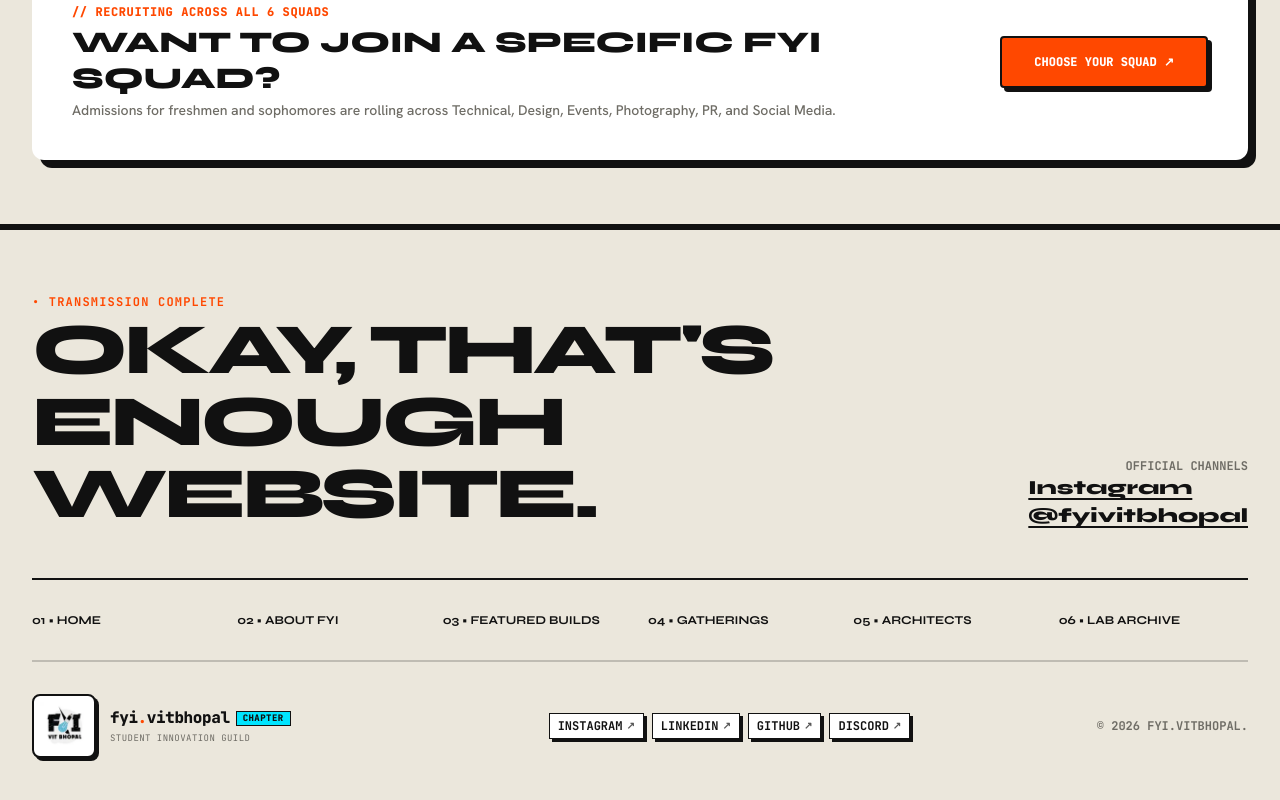
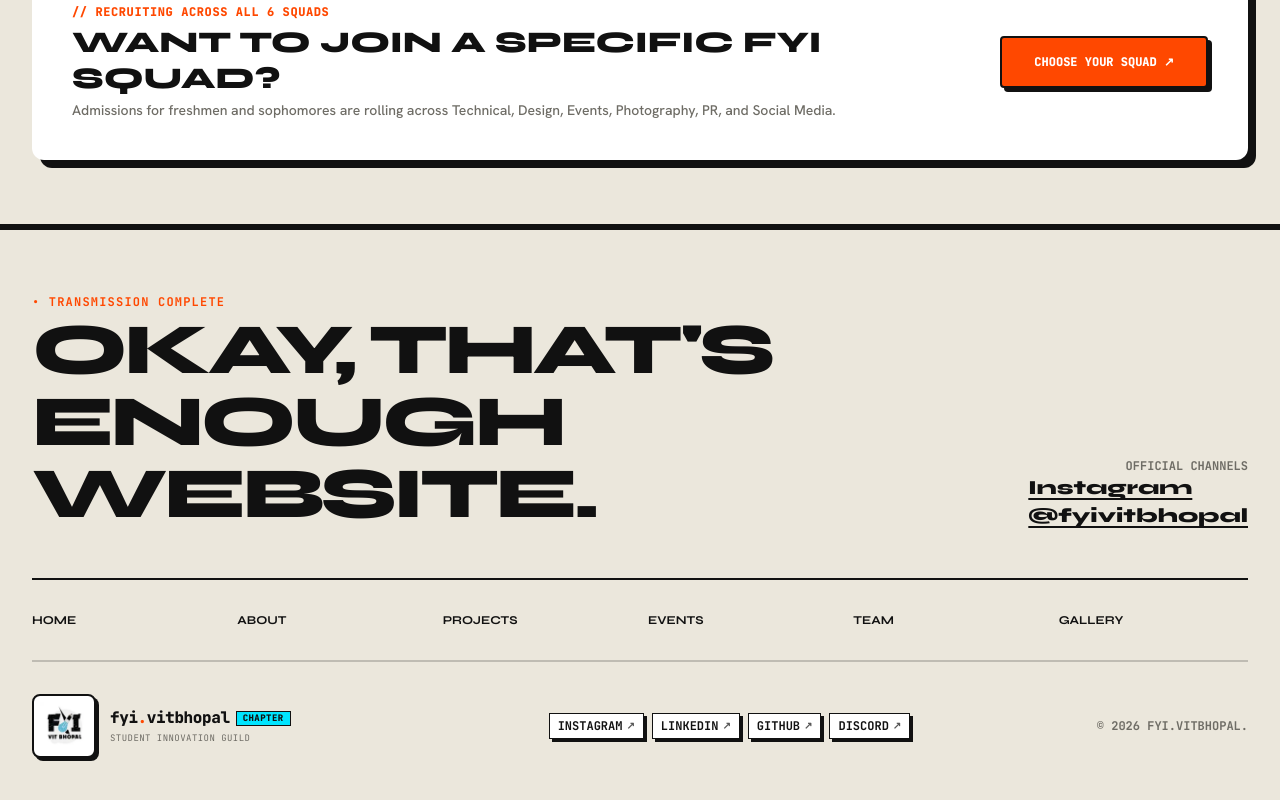
Before and after one commit to DE-IGNIS/FYI-CLUB-WEBSITE, a React (Vite) app: page /team in a window 1280 px wide. Shown: the part 1706-2506 px from the top of the page. Built offline with nearby package versions, Linux system fonts and the light colour scheme; no server answers; the database is empty.

Commit message:
Match footer navigation labels to header

```diff
--- a/src/components/layout/Footer.tsx
+++ b/src/components/layout/Footer.tsx
@@ -37,42 +37,42 @@ export const Footer: React.FC = () => {
             onClick={() => window.scrollTo({ top: 0, left: 0, behavior: 'smooth' })}
             className="hover:text-brand-orange transition-colors"
           >
-            01 • Home
+            Home
           </Link>
           <Link
             to="/about"
             onClick={() => window.scrollTo({ top: 0, left: 0, behavior: 'smooth' })}
             className="hover:text-brand-orange transition-colors"
           >
-            02 • About FYI
+            About
           </Link>
           <Link
             to="/projects"
             onClick={() => window.scrollTo({ top: 0, left: 0, behavior: 'smooth' })}
             className="hover:text-brand-orange transition-colors"
           >
-            03 • Featured Builds
+            Projects
           </Link>
           <Link
             to="/events"
             onClick={() => window.scrollTo({ top: 0, left: 0, behavior: 'smooth' })}
             className="hover:text-brand-orange transition-colors"
           >
-            04 • Gatherings
+            Events
           </Link>
           <Link
             to="/team"
             onClick={() => window.scrollTo({ top: 0, left: 0, behavior: 'smooth' })}
             className="hover:text-brand-orange transition-colors"
           >
-            05 • Architects
+            Team
           </Link>
           <Link
             to="/gallery"
             onClick={() => window.scrollTo({ top: 0, left: 0, behavior: 'smooth' })}
             className="hover:text-brand-orange transition-colors"
           >
-            06 • Lab Archive
+            Gallery
           </Link>
         </div>
 
```
